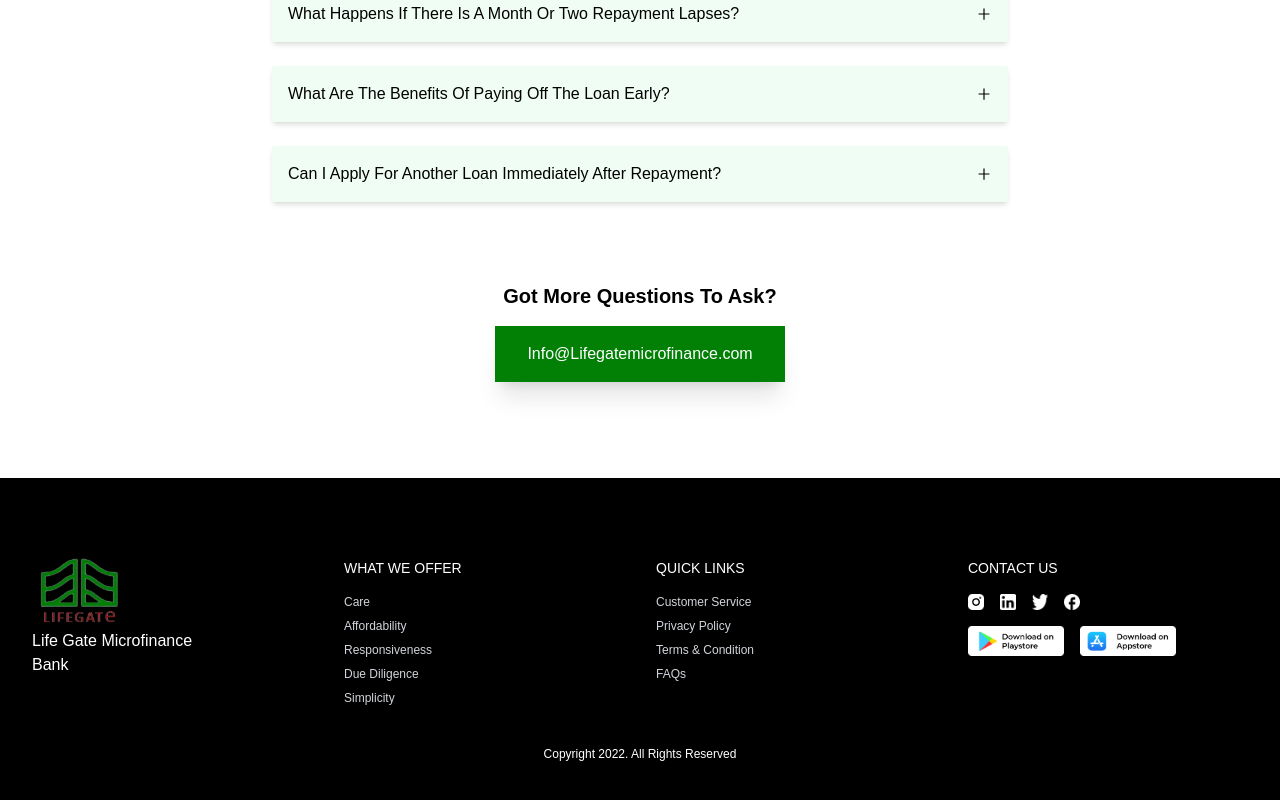
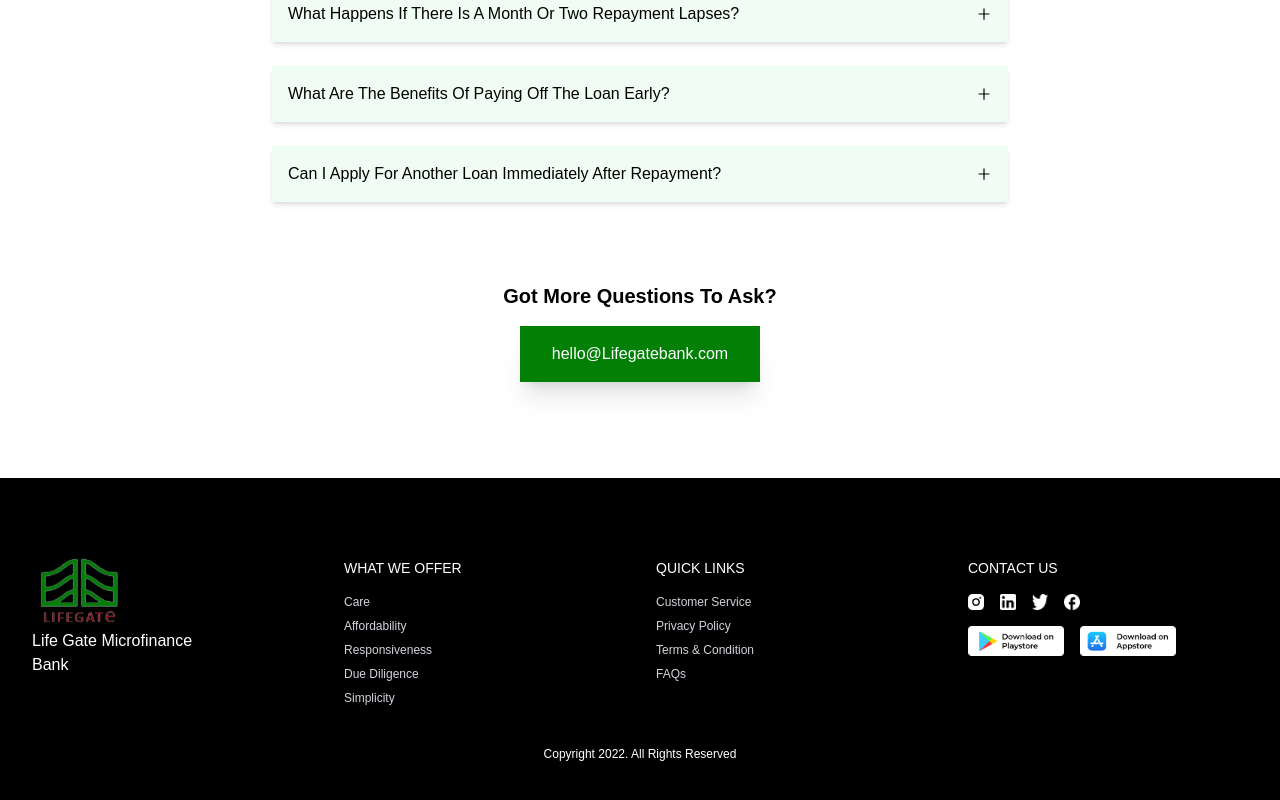
Before and after one commit to Chosen2730/lifegate, a React (Create React App) app: page /faq in a window 1280 px wide. Shown: the part 1155-1955 px from the top of the page. Built offline with nearby package versions, Linux system fonts and the light colour scheme.

Commit message:
fixed copyright date andemail

```diff
--- a/src/Components/Faq/index.js
+++ b/src/Components/Faq/index.js
@@ -19,7 +19,7 @@ const Faq = () => {
           target={"__blank"}
           className='bg-[#028006] text-white p-4 px-8 text-center w-fit my-4 shadow-xl hover:scale-105 hover:bg-green-900 transition'
         >
-          Info@Lifegatemicrofinance.com
+          hello@Lifegatebank.com
         </a>
       </div>
     </div>
--- a/src/Components/Layout/footer.js
+++ b/src/Components/Layout/footer.js
@@ -67,7 +67,7 @@ const Footer = () => {
         </div>
       </div>
       <p className='text-center text-xs mt-10'>
-        Copyright 2022. All Rights Reserved
+        Copyright {new Date().getFullYear()}. All Rights Reserved
       </p>
       <a
         href='http://wa.me/2348096809905'
```
Also changed, not shown: 1 other file (tests, documents, lock files or other folders).
